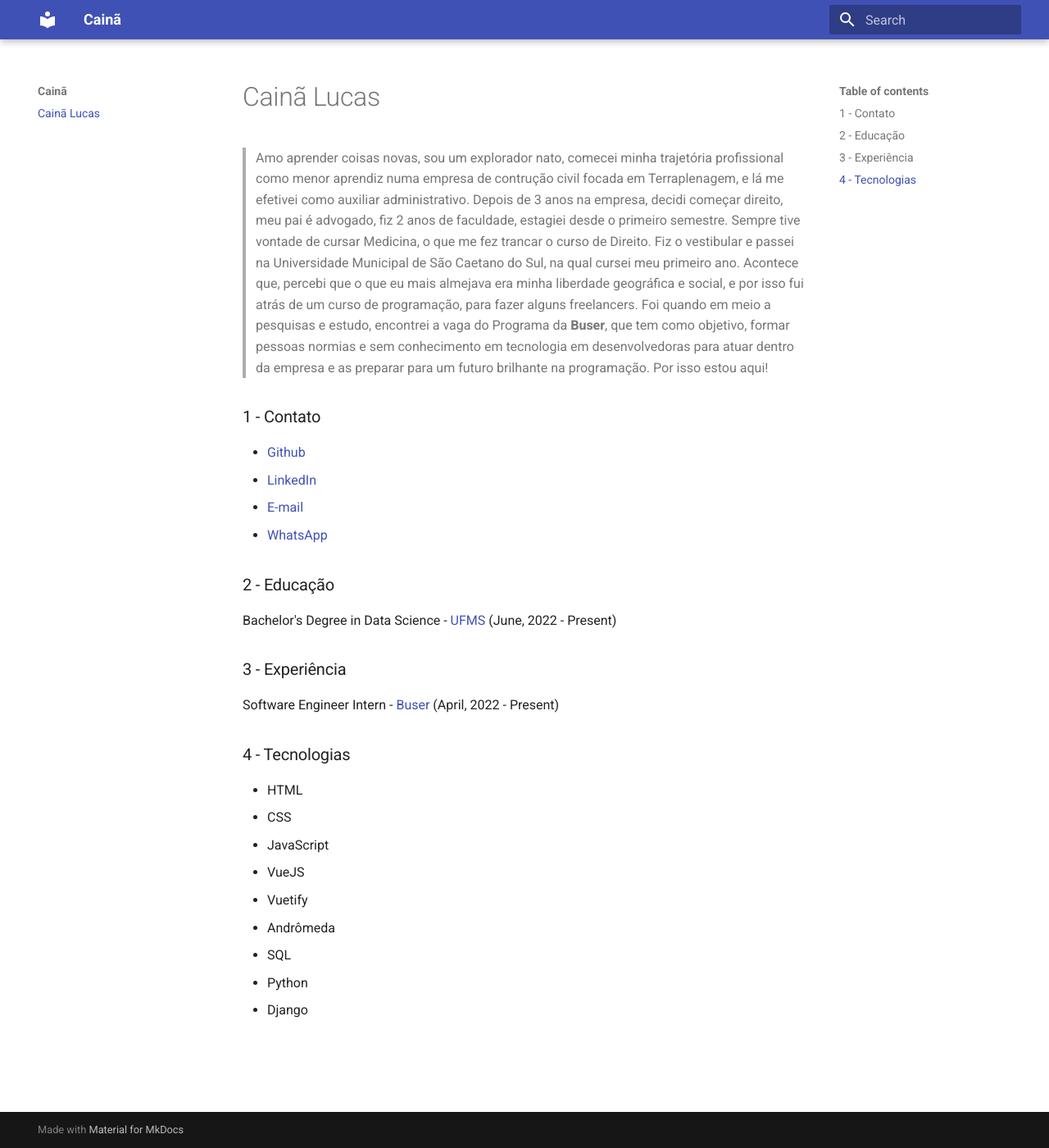
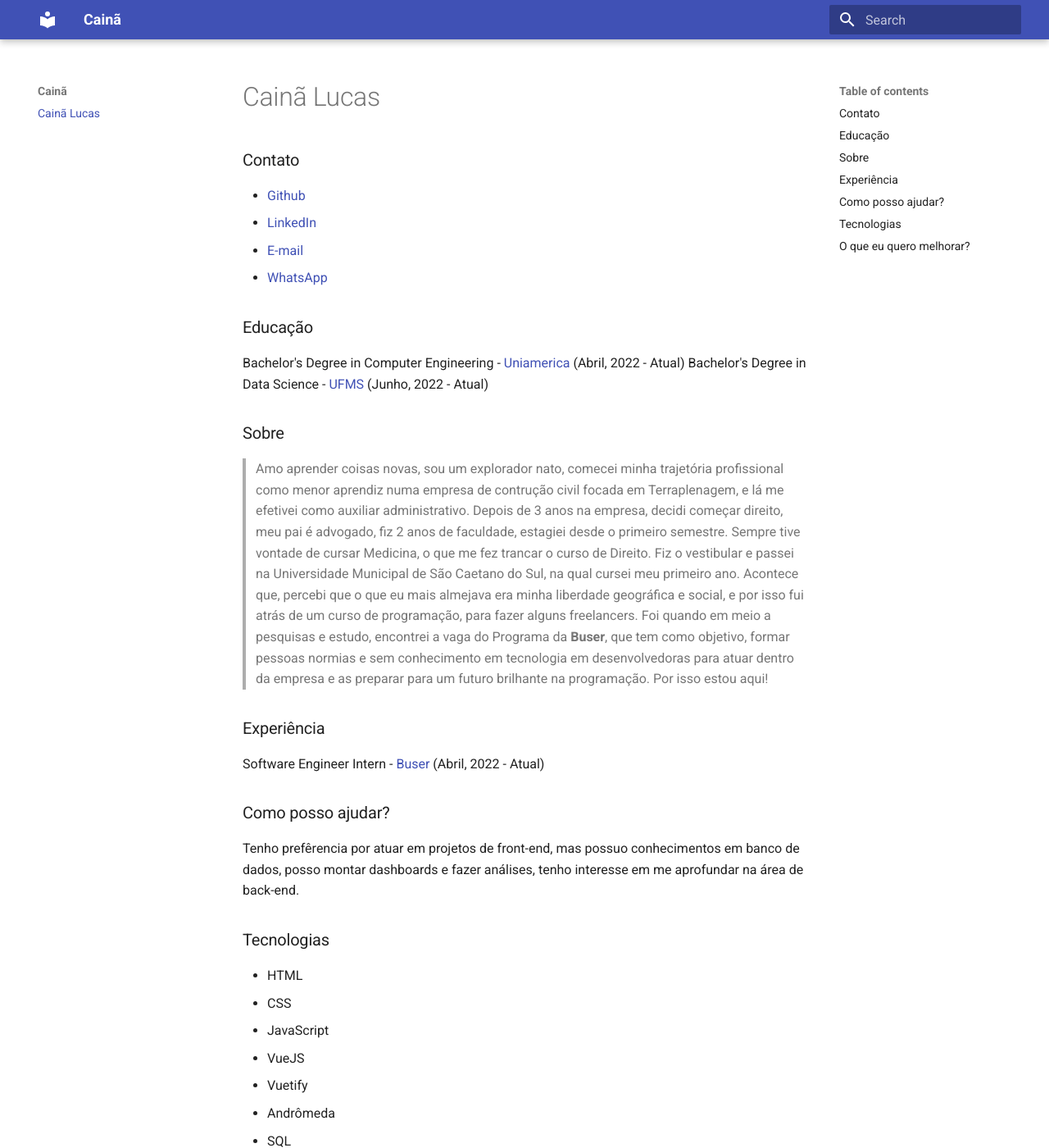
Before and after one commit to cainlucas/QuemSou, an MkDocs documentation site: the page built from docs/index.md, in a window 1280 px wide and 1400 px high. Shown: the whole window at 82% size. Built offline with MkDocs 1.6.1 and Material for MkDocs 9.7.7, drawn with Linux system fonts in a browser that asks for light colours; some of the changed text lies outside the part shown.

Commit message:
o que sou bom e o que melhorar

```diff
--- a/docs/index.md
+++ b/docs/index.md
@@ -1,21 +1,29 @@
 # Cainã Lucas
-> Amo aprender coisas novas, sou um explorador nato, comecei minha trajetória profissional como menor aprendiz numa empresa de contrução civil focada em Terraplenagem, e lá me efetivei como auxiliar administrativo. Depois de 3 anos na empresa, decidi começar direito, meu pai é advogado, fiz 2 anos de faculdade, estagiei desde o primeiro semestre. Sempre tive vontade de cursar Medicina, o que me fez trancar o curso de Direito. Fiz o vestibular e passei na Universidade Municipal de São Caetano do Sul, na qual cursei meu primeiro ano. Acontece que, percebi que o que eu mais almejava era minha liberdade geográfica e social, e por isso fui atrás de um curso de programação, para fazer alguns freelancers. Foi quando em meio a pesquisas e estudo, encontrei a vaga do Programa da <strong>Buser</strong>, que tem como objetivo, formar pessoas normias e sem conhecimento em tecnologia em desenvolvedoras para atuar dentro da empresa e as preparar para um futuro brilhante na programação. Por isso estou aqui!
-### 1 - Contato
+
+### Contato
 
 * [Github](https://github.com/cainlucas)
 * [LinkedIn](https://www.linkedin.com/in/cainlucas/)
 * [E-mail](mailto:cainam1@hotmail.com)
 * [WhatsApp](https://wa.me/5511992560660)
 
-### 2 - Educação
+### Educação
 
-Bachelor's Degree in Data Science - [UFMS](https://www.ufms.br//) (June, 2022 - Present)
+Bachelor's Degree in Computer Engineering - [Uniamerica](https://uniamerica.br/) (Abril, 2022 - Atual)
+Bachelor's Degree in Data Science - [UFMS](https://www.ufms.br//) (Junho, 2022 - Atual)
 
-### 3 - Experiência
+### Sobre
 
-Software Engineer Intern - [Buser](https://www.buser.com.br) (April, 2022 - Present)
+> Amo aprender coisas novas, sou um explorador nato, comecei minha trajetória profissional como menor aprendiz numa empresa de contrução civil focada em Terraplenagem, e lá me efetivei como auxiliar administrativo. Depois de 3 anos na empresa, decidi começar direito, meu pai é advogado, fiz 2 anos de faculdade, estagiei desde o primeiro semestre. Sempre tive vontade de cursar Medicina, o que me fez trancar o curso de Direito. Fiz o vestibular e passei na Universidade Municipal de São Caetano do Sul, na qual cursei meu primeiro ano. Acontece que, percebi que o que eu mais almejava era minha liberdade geográfica e social, e por isso fui atrás de um curso de programação, para fazer alguns freelancers. Foi quando em meio a pesquisas e estudo, encontrei a vaga do Programa da <strong>Buser</strong>, que tem como objetivo, formar pessoas normias e sem conhecimento em tecnologia em desenvolvedoras para atuar dentro da empresa e as preparar para um futuro brilhante na programação. Por isso estou aqui!
+### Experiência
 
-### 4 - Tecnologias
+Software Engineer Intern - [Buser](https://www.buser.com.br) (Abril, 2022 - Atual)
+
+### Como posso ajudar?
+
+Tenho prefêrencia por atuar em projetos de front-end, mas possuo conhecimentos em banco de dados, posso montar dashboards e fazer análises, tenho interesse em me aprofundar na área de back-end. <br>
+
+### Tecnologias
 
 * HTML
 * CSS
@@ -26,3 +34,7 @@
 * SQL
 * Python
 * Django
+
+### O que eu quero melhorar?
+
+Quero me aprofundar em fluxos de projetos complexos, atualmente tenho trabalhando bastante no front do Buser Django e feito algumas análises no Metabase, por isso tenho comigo que preciso ter mais atividades que englobem o staff e outras aplicações, quero dominar API's, e realizar projetos completos desde o front até o back. <br>
```
